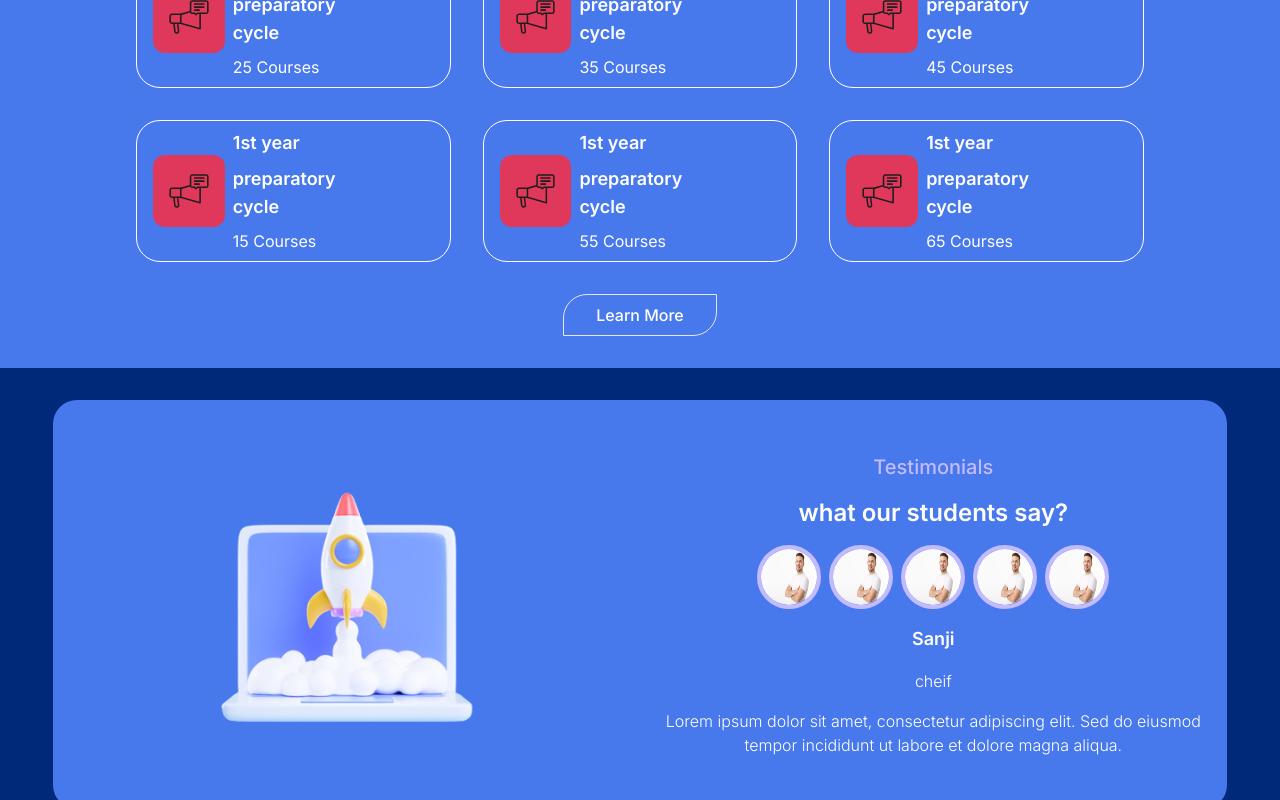
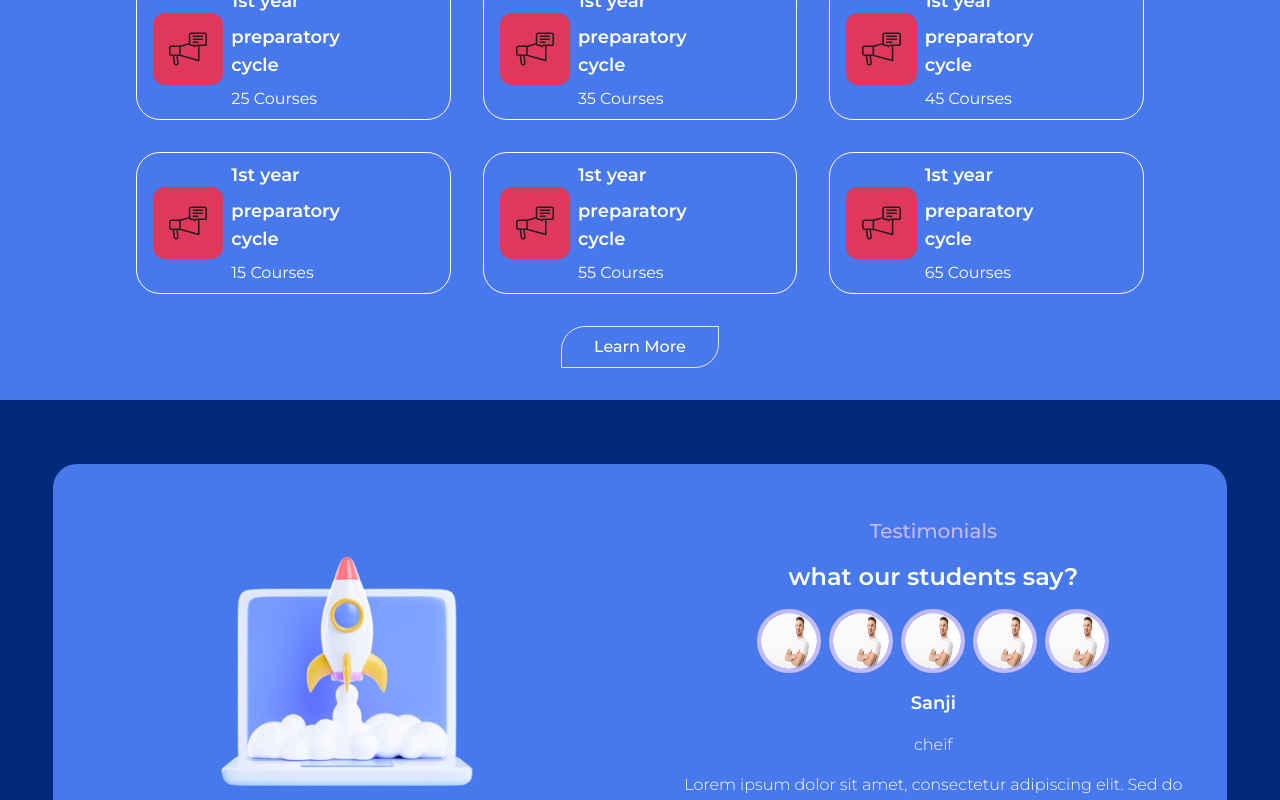
Before and after one commit to E-Learn-ESI-SBA/staff-front, a Next.js app: page / in a window 1280 px wide. Shown: the part 920-1720 px from the top of the page. Built offline with nearby package versions, Linux system fonts and the light colour scheme.

Commit message:
add fonts

```diff
--- a/app/layout.tsx
+++ b/app/layout.tsx
@@ -1,9 +1,13 @@
 import type { Metadata } from "next";
-import { Inter } from "next/font/google";
 import "./globals.css";
-
-const inter = Inter({ subsets: ["latin"] });
-
+import { Montserrat } from "next/font/google"
+const monts = Montserrat({
+  weight: ["300", "400", "500", "600", "700"],
+  subsets: ["latin"],
+  style: ["normal"],
+  variable: "--font-montserrat",
+  display: "swap"
+})
 export const metadata: Metadata = {
   title: "Madaurus",
   description: "Generated by create next app",
@@ -16,7 +20,7 @@ export default function RootLayout({
 }>) {
   return (
     <html lang="en">
-      <body className={inter.className}>{children}</body>
+      <body className={monts.className}>{children}</body>
     </html>
   );
 }
--- a/components/landing/courses/index.tsx
+++ b/components/landing/courses/index.tsx
@@ -3,7 +3,7 @@ import Link from "next/link";
 import courseCategories from '@/static/content/courses'
 const Courses = () => {
     return (
-      <div className="my-8 py-8 mx-auto  w-full  text-white  h-fit  bg-[#4778EC] ">
+      <div className="my-16 py-8 mx-auto  w-full  text-white  h-fit  bg-[#4778EC] ">
       <p className="text-center font-semibold text-2xl">Courses Categories</p>
       <div className="grid gridview gap-8  max-w-screen-lg mx-auto py-8 px-2 relative">
         {courseCategories.map((category, index) => (
--- a/components/landing/testimonials/index.tsx
+++ b/components/landing/testimonials/index.tsx
@@ -4,7 +4,7 @@ import { testimonialsData } from "@/static/content/testimonials";
 import testimonials from "@/static/content/testimonials";
 const Testimonilas = () => {
     return (
-        <div className="my-8 py-8 mx-auto bg-[#4778EC] text-white rounded-3xl h-fit w-11/12  flex max-md:flex-col  max-md:justify-center  items-center md:justify-between ">
+        <div className="my-16 py-8 mx-auto bg-[#4778EC] text-white rounded-3xl h-fit w-11/12  flex max-md:flex-col  max-md:justify-center  items-center md:justify-between ">
             <div className="md:w-1/2 flex items-center justify-center " >
             <Image src={testimonials.bigImage} alt='cs' width={0} height={0} sizes='100vw' className=" h-3/4 w-3/4 "  />
             </div>
```
